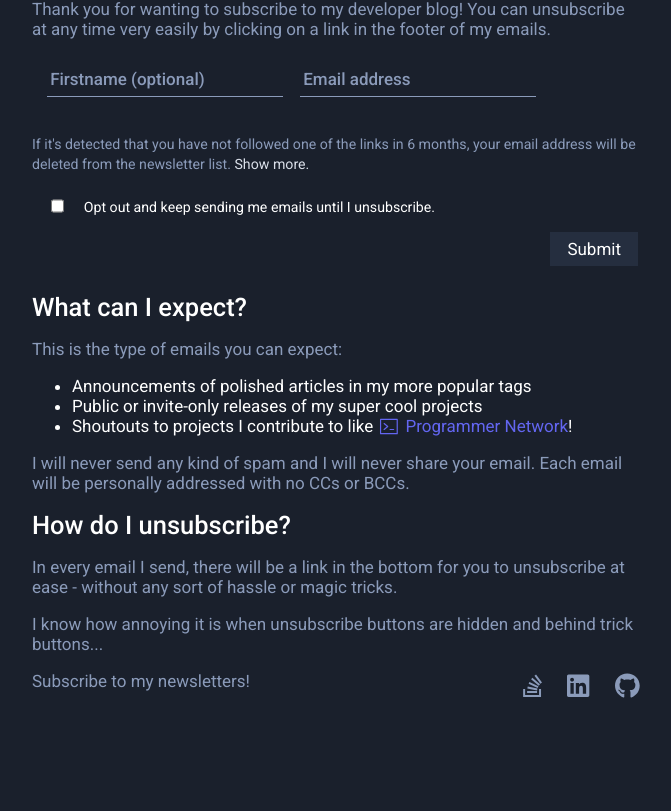
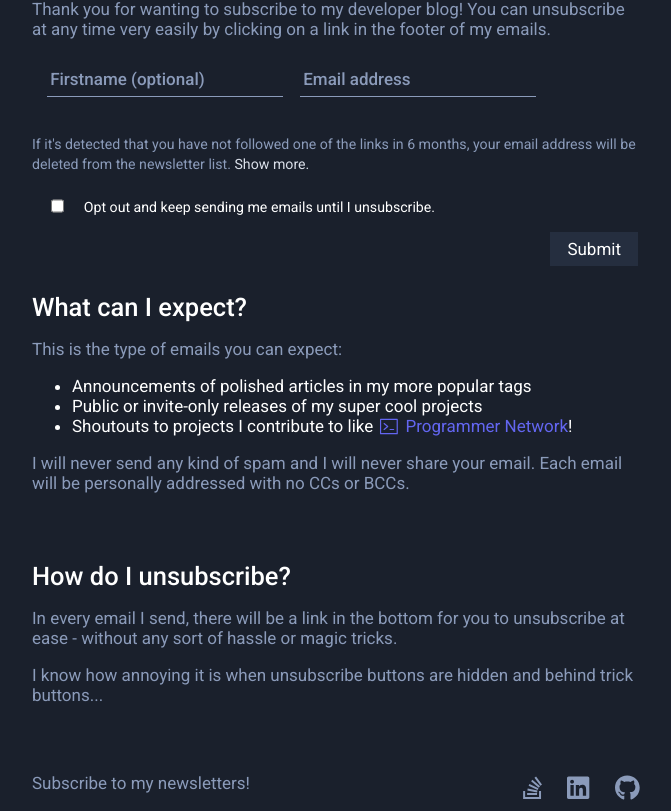
Before and after one commit to nora-soderlund/DeveloperBlog, a Next.js app: page /subscribe in a window 1280 px wide. Shown: the part 317-1128 px from the top of the page, without its empty margins (304-975 px from the left). Before the commit the page ends 1026 px from the top, so only its background shows below. Built offline with nearby package versions, Linux system fonts and the light colour scheme.

Commit message:
Fixed subscribe margins

```diff
--- a/src/pages/subscribe.tsx
+++ b/src/pages/subscribe.tsx
@@ -124,7 +124,7 @@ export default withRouter(class SubscribePage extends Component<SubscribePagePro
                         </fieldset>
                     </form>
 
-                    <section>
+                    <section style={{ marginBottom: "4em" }}>
                         <h2>What can I expect?</h2>
 
                         <p>This is the type of emails you can expect:</p>
@@ -138,7 +138,7 @@ export default withRouter(class SubscribePage extends Component<SubscribePagePro
                         <p>I will never send any kind of spam and I will never share your email. Each email will be personally addressed with no CCs or BCCs.</p>
                     </section>
 
-                    <section>
+                    <section style={{ marginBottom: "4em" }}>
                         <h2>How do I unsubscribe?</h2>
 
                         <p>In every email I send, there will be a link in the bottom for you to unsubscribe at ease - without any sort of hassle or magic tricks.</p>
```
